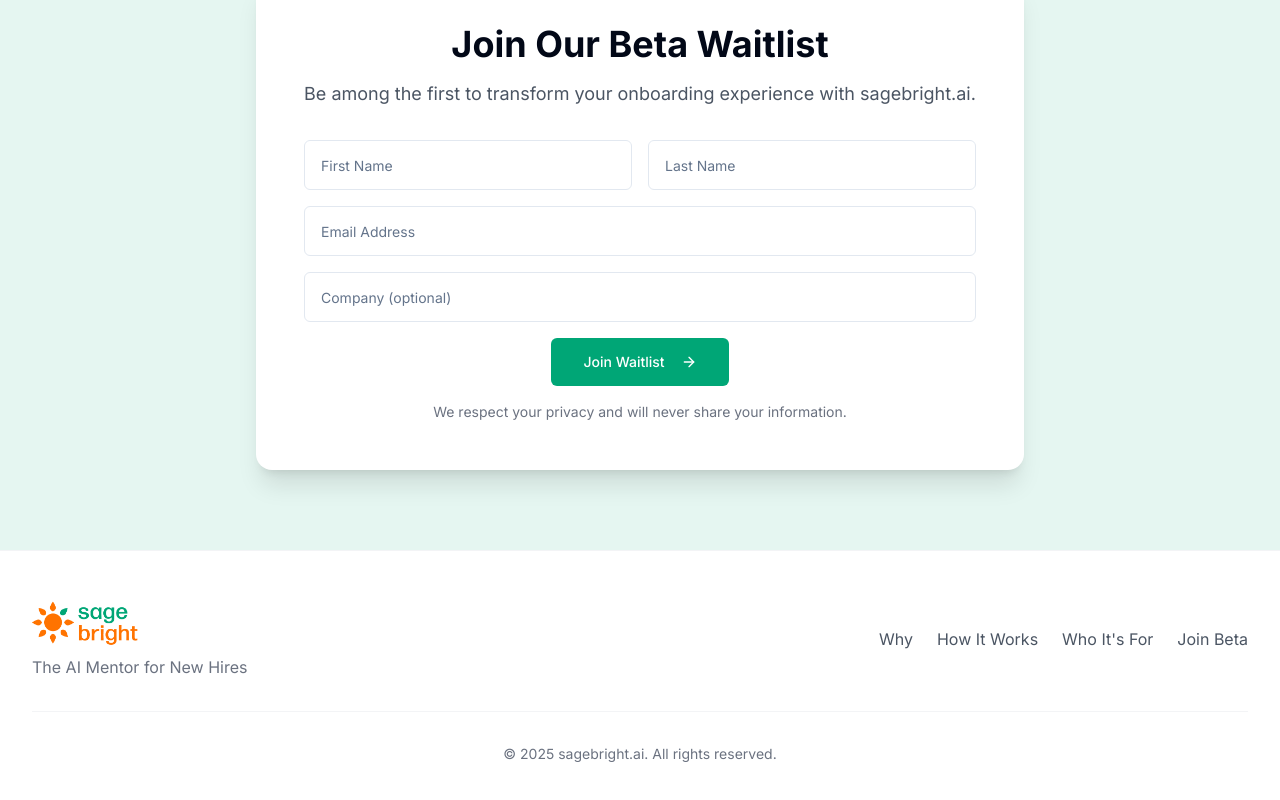
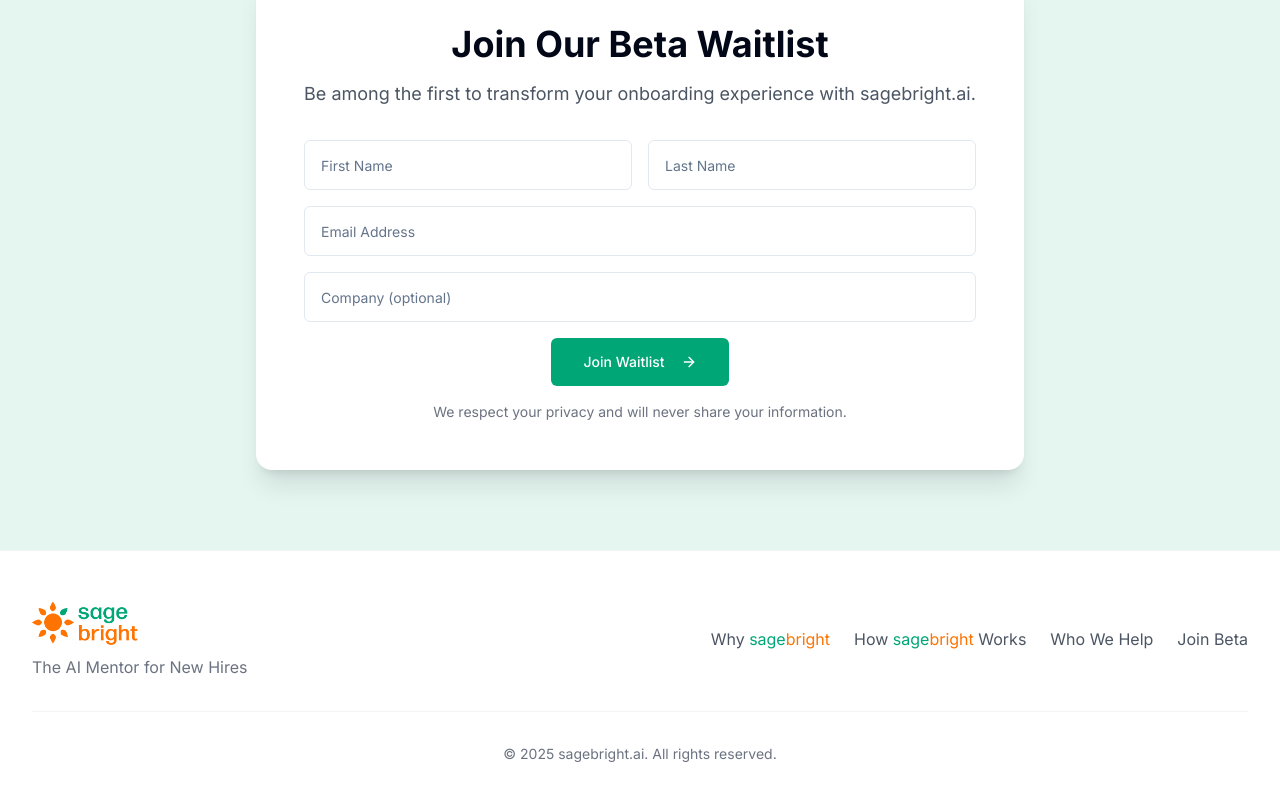
Before and after one commit to sagebright/sagebright-auth-update, a React (Vite) app: page / in a window 1280 px wide. Shown: the part 3396-4196 px from the top of the page. Built offline with nearby package versions, Linux system fonts and the light colour scheme.

Commit message:
Update Footer.tsx

```diff
--- a/src/components/Footer.tsx
+++ b/src/components/Footer.tsx
@@ -42,9 +42,11 @@ const Footer = () => {
            </div>
            */}
             <nav className="flex flex-wrap justify-center space-x-6">
-              <a href="#why" className="text-gray-600 hover:text-sagebright-green">Why</a>
-              <a href="#how" className="text-gray-600 hover:text-sagebright-green">How It Works</a>
-              <a href="#who" className="text-gray-600 hover:text-sagebright-green">Who It's For</a>
+              <a href="#why" className="text-gray-600 hover:text-sagebright-green">Why {" "} <span className="text-sagebright-green">sage</span>
+            <span className="text-sagebright-gold">bright</span></a>
+              <a href="#how" className="text-gray-600 hover:text-sagebright-green">How {" "}<span className="text-sagebright-green">sage</span>
+            <span className="text-sagebright-gold">bright</span> {" "} Works</a>
+              <a href="#who" className="text-gray-600 hover:text-sagebright-green">Who We Help</a>
               <a href="#waitlist" className="text-gray-600 hover:text-sagebright-green">Join Beta</a>
             </nav>
           </div>
```
